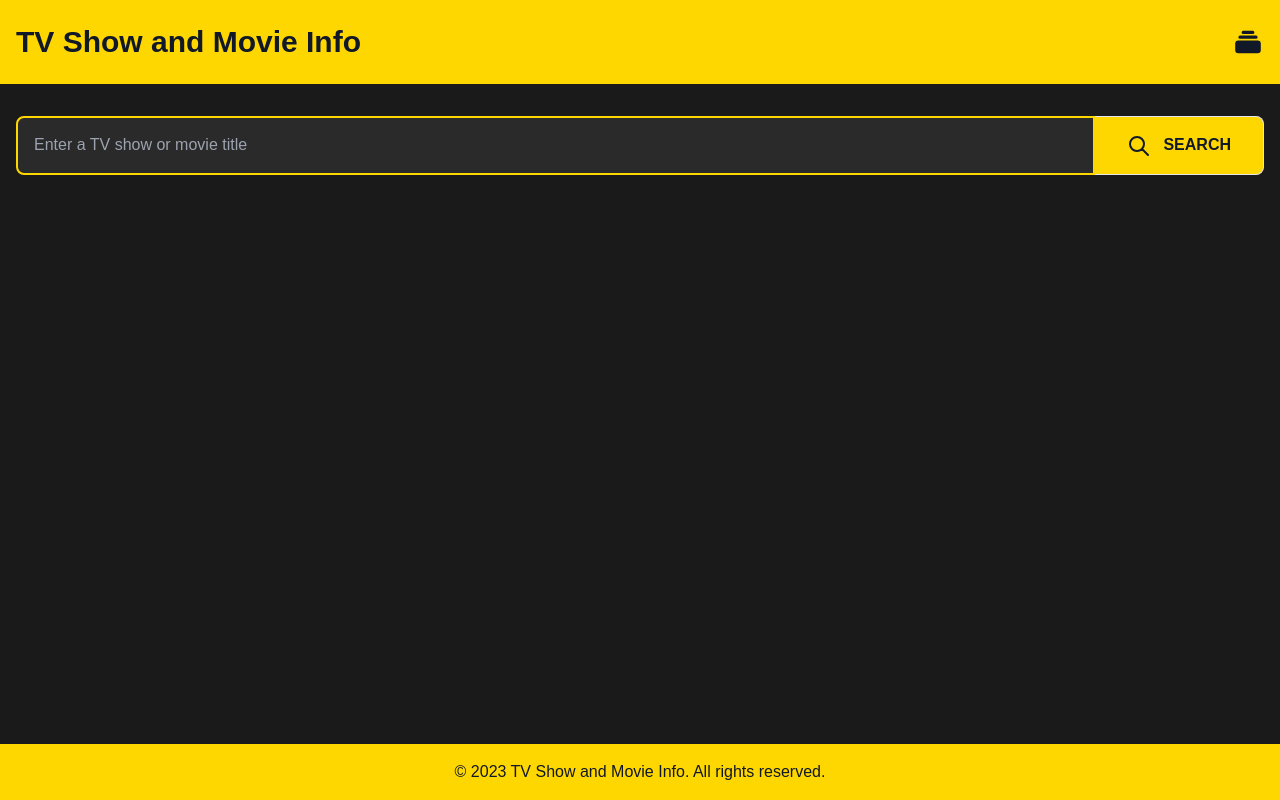
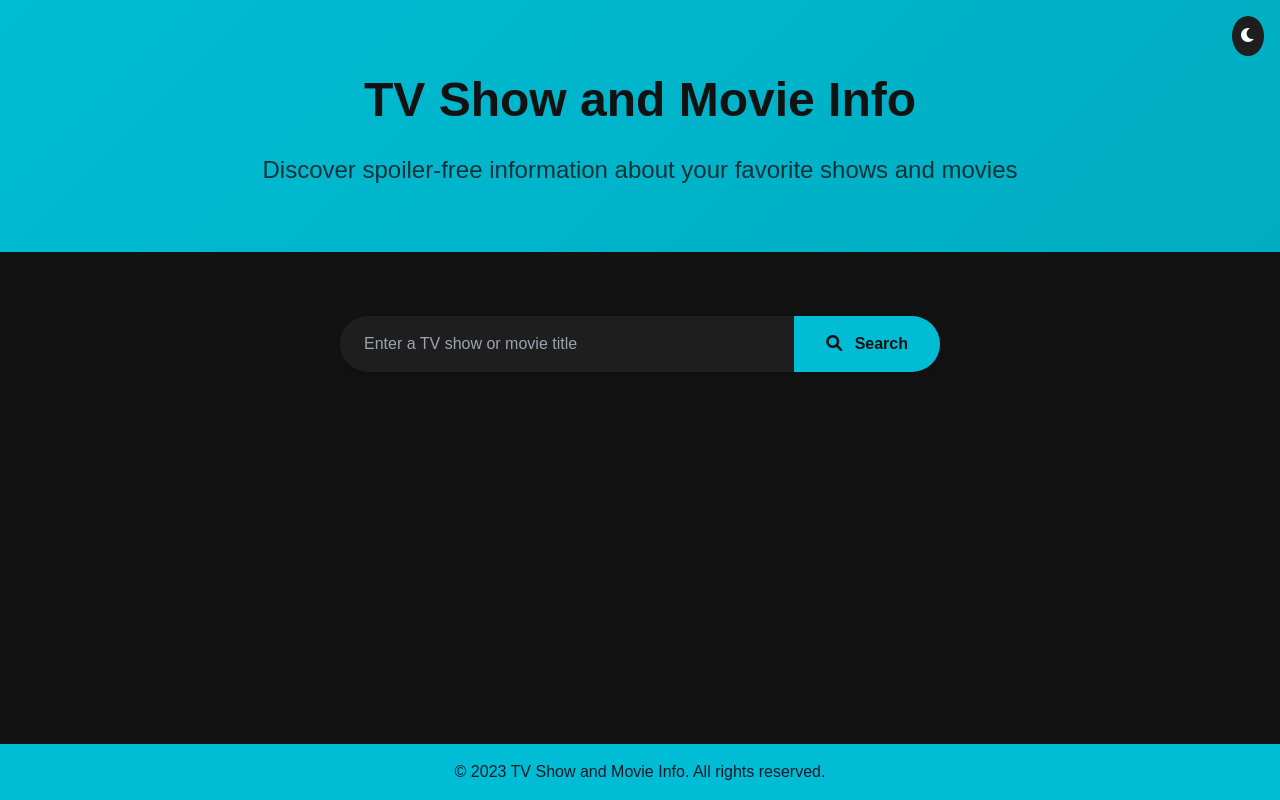
Before and after one commit to regainc/SpoilerLessShowcase, a Flask app: page / in a window 1280 px wide. Run offline with Flask 3, Linux system fonts and the light colour scheme.

Commit message:
Agent query: Please check if the application has been updated with the new color scheme, hero section, and dark mode toggle. Also, verify if the search functionality and result display are working correctly with the new animations.

```diff
--- a/static/css/styles.css
+++ b/static/css/styles.css
@@ -1,17 +1,18 @@
 @import 'https://cdn.jsdelivr.net/npm/tailwindcss@2.2.19/dist/tailwind.min.css';
 
 :root {
-    --bg-color: #1a1a1a;
+    --bg-color: #121212;
     --text-color: #ffffff;
-    --accent-color: #FFD700;
-    --accent-color-hover: #E50914;
+    --accent-color: #00bcd4;
+    --accent-color-hover: #00acc1;
+    --card-bg: #1e1e1e;
 }
 
 body {
     background-color: var(--bg-color);
     color: var(--text-color);
     font-family: 'Arial', sans-serif;
-    transition: background-color 0.3s ease;
+    transition: background-color 0.3s ease, color 0.3s ease;
 }
 
 .hidden {
@@ -19,7 +20,7 @@
 }
 
 .spinner {
-    border: 4px solid rgba(255, 215, 0, 0.3);
+    border: 4px solid rgba(0, 188, 212, 0.3);
     width: 36px;
     height: 36px;
     border-radius: 50%;
@@ -41,18 +42,19 @@
 .btn-primary:hover {
     background-color: var(--accent-color-hover);
     transform: translateY(-2px);
-    box-shadow: 0 4px 6px rgba(229, 9, 20, 0.2);
+    box-shadow: 0 4px 6px rgba(0, 188, 212, 0.2);
 }
 
 .card {
-    background-color: #2a2a2a;
+    background-color: var(--card-bg);
     border: 1px solid var(--accent-color);
     transition: all 0.3s ease;
+    box-shadow: 0 4px 6px rgba(0, 0, 0, 0.1);
 }
 
 .card:hover {
     transform: translateY(-5px);
-    box-shadow: 0 10px 20px rgba(255, 215, 0, 0.2);
+    box-shadow: 0 10px 20px rgba(0, 188, 212, 0.2);
 }
 
 .text-accent {
@@ -64,7 +66,7 @@
 }
 
 input[type="text"] {
-    background-color: #2a2a2a;
+    background-color: var(--card-bg);
     color: var(--text-color);
     border: 2px solid var(--accent-color);
     transition: all 0.3s ease;
@@ -73,7 +75,7 @@
 input[type="text"]:focus {
     outline: none;
     border-color: var(--accent-color-hover);
-    box-shadow: 0 0 0 2px rgba(229, 9, 20, 0.2);
+    box-shadow: 0 0 0 2px rgba(0, 188, 212, 0.2);
 }
 
 #result-container {
@@ -86,3 +88,75 @@
     opacity: 1;
     transform: translateY(0);
 }
+
+.hero-section {
+    background: linear-gradient(135deg, var(--accent-color), var(--accent-color-hover));
+    padding: 4rem 0;
+    text-align: center;
+    color: var(--bg-color);
+}
+
+.hero-title {
+    font-size: 3rem;
+    font-weight: bold;
+    margin-bottom: 1rem;
+}
+
+.hero-subtitle {
+    font-size: 1.5rem;
+    opacity: 0.8;
+}
+
+.modern-search-bar {
+    display: flex;
+    max-width: 600px;
+    margin: 2rem auto;
+    box-shadow: 0 4px 6px rgba(0, 0, 0, 0.1);
+    border-radius: 50px;
+    overflow: hidden;
+}
+
+.modern-search-bar input {
+    flex-grow: 1;
+    padding: 1rem 1.5rem;
+    border: none;
+    font-size: 1rem;
+}
+
+.modern-search-bar button {
+    padding: 1rem 2rem;
+    border: none;
+    background-color: var(--accent-color);
+    color: var(--bg-color);
+    font-weight: bold;
+    cursor: pointer;
+    transition: background-color 0.3s ease;
+}
+
+.modern-search-bar button:hover {
+    background-color: var(--accent-color-hover);
+}
+
+.dark-mode-toggle {
+    position: fixed;
+    top: 1rem;
+    right: 1rem;
+    background-color: var(--card-bg);
+    color: var(--text-color);
+    border: none;
+    padding: 0.5rem;
+    border-radius: 50%;
+    cursor: pointer;
+    transition: all 0.3s ease;
+}
+
+.dark-mode-toggle:hover {
+    background-color: var(--accent-color);
+    color: var(--bg-color);
+}
+
+body.light-mode {
+    --bg-color: #f0f0f0;
+    --text-color: #333333;
+    --card-bg: #ffffff;
+}
--- a/static/js/script.js
+++ b/static/js/script.js
@@ -4,8 +4,10 @@
     const resultContainer = document.getElementById('result-container');
     const loadingSpinner = document.getElementById('loading-spinner');
     const autocompleteContainer = document.getElementById('autocomplete-container');
+    const darkModeToggle = document.getElementById('dark-mode-toggle');
 
     searchInput.addEventListener('input', debounce(handleAutocomplete, 300));
+    darkModeToggle.addEventListener('click', toggleDarkMode);
 
     searchForm.addEventListener('submit', async (e) => {
         e.preventDefault();
@@ -27,6 +29,7 @@
                 if (response.ok) {
                     const data = await response.json();
                     displayResult(data);
+                    smoothScrollToResult();
                 } else {
                     throw new Error('No results found');
                 }
@@ -47,21 +50,21 @@
         const genres = data.genres ? data.genres.join(', ') : 'N/A';
 
         resultContainer.innerHTML = `
-            <div class="bg-gray-900 rounded-lg shadow-lg overflow-hidden transition-all duration-300 hover:shadow-2xl">
+            <div class="bg-gray-900 rounded-lg shadow-lg overflow-hidden transition-all duration-300 hover:shadow-2xl opacity-0 transform translate-y-4">
                 <div class="md:flex">
                     <div class="md:flex-shrink-0">
                         <img src="${imageSrc}" alt="${title}" class="h-48 w-full object-cover md:h-full md:w-48" onerror="this.onerror=null; this.src='/static/img/placeholder.svg'; displayImageError();">
                     </div>
                     <div class="p-8">
-                        <div class="uppercase tracking-wide text-sm text-yellow-400 font-semibold">${type}</div>
+                        <div class="uppercase tracking-wide text-sm text-accent font-semibold">${type}</div>
                         <h2 class="mt-1 text-2xl font-bold text-white leading-tight">${title}</h2>
                         <p class="mt-2 text-gray-300">${overview}</p>
                         <div class="mt-4">
-                            <span class="text-yellow-400 font-bold">Puan:</span>
+                            <span class="text-accent font-bold">Puan:</span>
                             <span class="text-white">${rating}</span>
                         </div>
                         <div class="mt-2">
-                            <span class="text-yellow-400 font-bold">Türler:</span>
+                            <span class="text-accent font-bold">Türler:</span>
                             <span class="text-white">${genres}</span>
                         </div>
                     </div>
@@ -69,16 +72,28 @@
             </div>
         `;
         resultContainer.classList.remove('hidden');
+
+        // Trigger reflow to ensure the animation runs
+        resultContainer.offsetHeight;
+
+        // Add animation classes
+        resultContainer.firstElementChild.classList.remove('opacity-0', 'translate-y-4');
     }
 
     function displayError(message) {
         resultContainer.innerHTML = `
-            <div class="bg-red-900 border border-red-400 text-red-100 px-4 py-3 rounded relative" role="alert">
+            <div class="bg-red-900 border border-red-400 text-red-100 px-4 py-3 rounded relative opacity-0 transform translate-y-4" role="alert">
                 <strong class="font-bold">Error:</strong>
                 <span class="block sm:inline">${message}</span>
             </div>
         `;
         resultContainer.classList.remove('hidden');
+
+        // Trigger reflow to ensure the animation runs
+        resultContainer.offsetHeight;
+
+        // Add animation classes
+        resultContainer.firstElementChild.classList.remove('opacity-0', 'translate-y-4');
     }
 
     function displayImageError() {
@@ -131,6 +146,22 @@
         });
     }
 
+    function smoothScrollToResult() {
+        resultContainer.scrollIntoView({ behavior: 'smooth', block: 'start' });
+    }
+
+    function toggleDarkMode() {
+        document.body.classList.toggle('light-mode');
+        const icon = darkModeToggle.querySelector('i');
+        if (document.body.classList.contains('light-mode')) {
+            icon.classList.remove('fa-moon');
+            icon.classList.add('fa-sun');
+        } else {
+            icon.classList.remove('fa-sun');
+            icon.classList.add('fa-moon');
+        }
+    }
+
     function debounce(func, delay) {
         let timeoutId;
         return function (...args) {
--- a/templates/index.html
+++ b/templates/index.html
@@ -5,27 +5,26 @@
     <meta name="viewport" content="width=device-width, initial-scale=1.0">
     <title>TV Show and Movie Info</title>
     <link rel="stylesheet" href="{{ url_for('static', filename='css/styles.css') }}">
+    <link rel="stylesheet" href="https://cdnjs.cloudflare.com/ajax/libs/font-awesome/6.0.0-beta3/css/all.min.css">
 </head>
 <body class="min-h-screen flex flex-col">
-    <header class="bg-accent py-6">
-        <div class="container mx-auto px-4 flex items-center justify-between">
-            <h1 class="text-3xl font-bold text-gray-900">TV Show and Movie Info</h1>
-            <svg class="w-8 h-8 text-gray-900" fill="currentColor" viewBox="0 0 20 20" xmlns="http://www.w3.org/2000/svg">
-                <path d="M7 3a1 1 0 000 2h6a1 1 0 100-2H7zM4 7a1 1 0 011-1h10a1 1 0 110 2H5a1 1 0 01-1-1zM2 11a2 2 0 012-2h12a2 2 0 012 2v4a2 2 0 01-2 2H4a2 2 0 01-2-2v-4z"></path>
-            </svg>
+    <button id="dark-mode-toggle" class="dark-mode-toggle">
+        <i class="fas fa-moon"></i>
+    </button>
+
+    <header class="hero-section">
+        <div class="container mx-auto px-4">
+            <h1 class="hero-title">TV Show and Movie Info</h1>
+            <p class="hero-subtitle">Discover spoiler-free information about your favorite shows and movies</p>
         </div>
     </header>
 
     <main class="flex-grow container mx-auto px-4 py-8">
         <form id="search-form" class="mb-8 relative">
-            <div class="flex">
-                <input type="text" id="search-input" placeholder="Enter a TV show or movie title" required
-                       class="flex-grow px-4 py-2 rounded-l-lg text-white border-t border-b border-l border-accent bg-gray-800 focus:outline-none focus:ring-2 focus:ring-accent">
-                <button type="submit"
-                        class="px-8 rounded-r-lg bg-accent text-gray-900 font-bold p-4 uppercase border-accent border-t border-b border-r hover:bg-accent-hover transition-colors duration-300">
-                    <svg class="w-6 h-6 inline-block mr-2" fill="none" stroke="currentColor" viewBox="0 0 24 24" xmlns="http://www.w3.org/2000/svg">
-                        <path stroke-linecap="round" stroke-linejoin="round" stroke-width="2" d="M21 21l-6-6m2-5a7 7 0 11-14 0 7 7 0 0114 0z"></path>
-                    </svg>
+            <div class="modern-search-bar">
+                <input type="text" id="search-input" placeholder="Enter a TV show or movie title" required>
+                <button type="submit">
+                    <i class="fas fa-search mr-2"></i>
                     Search
                 </button>
             </div>
```
